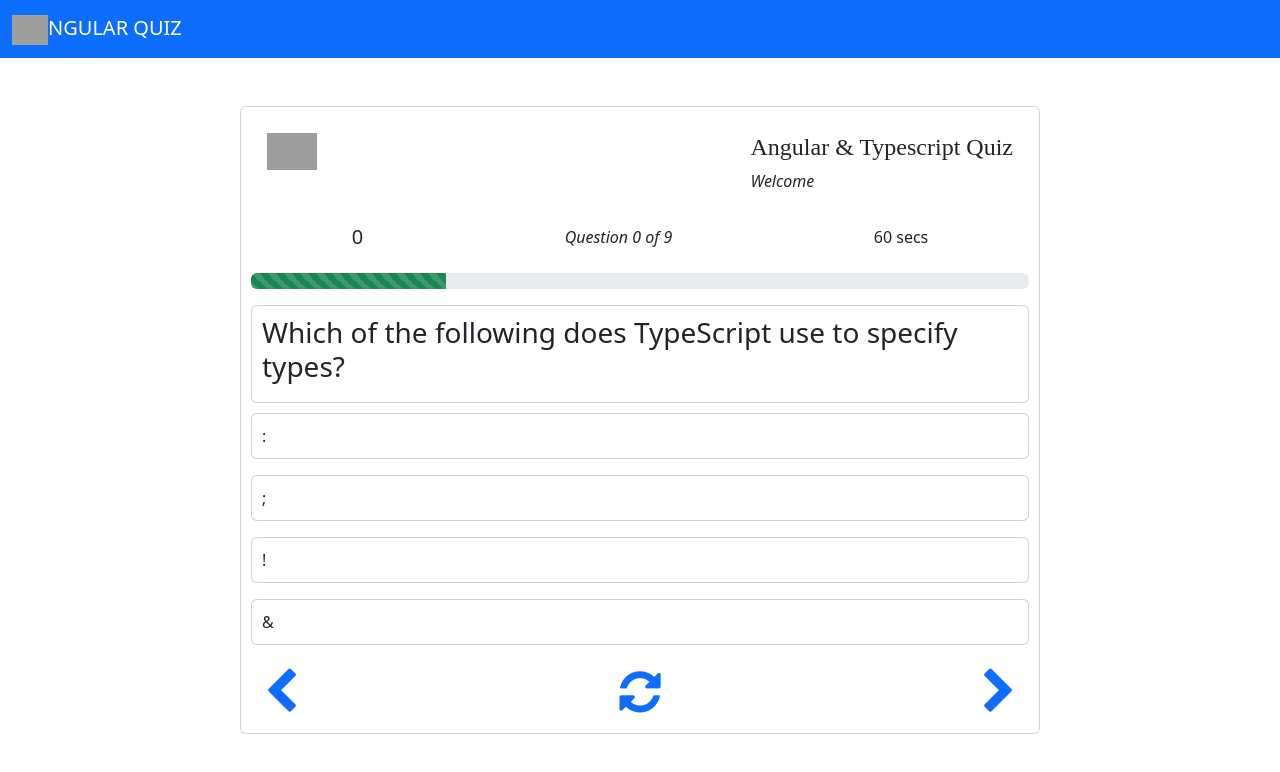
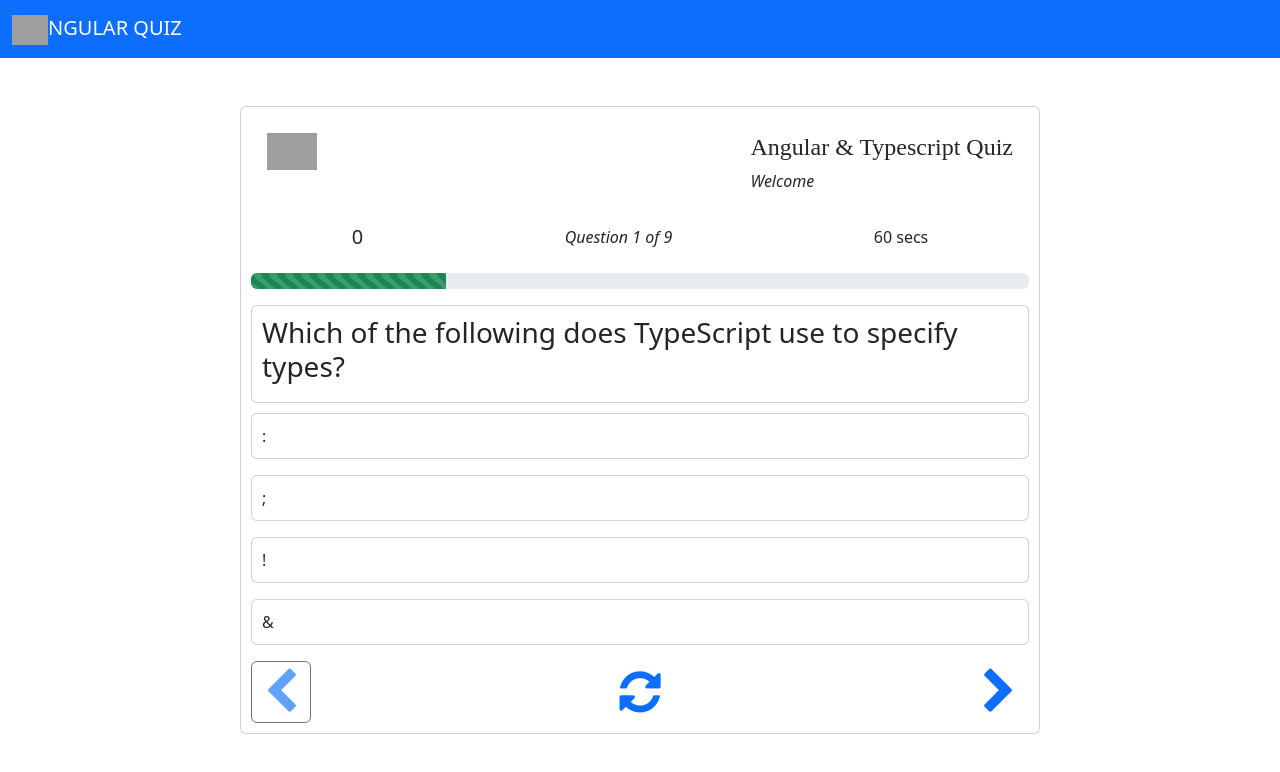
Before and after one commit to JWoltjen/Angular-QuizApp, an Angular app: page /question in a window 1280 px wide. Shown: the top 772 px of the page. Built offline with nearby package versions, Linux system fonts and the light colour scheme; grey boxes are pictures that could not be loaded.

Commit message:
disable previous question navigation if question === 0

```diff
--- a/src/app/question/question.component.html
+++ b/src/app/question/question.component.html
@@ -14,7 +14,7 @@
                 <h5>{{points}}</h5>
             </div>
             <div class="question-remain">
-                <span style="font-style: italic">Question {{currentQuestion}} of 9</span>
+                <span style="font-style: italic">Question {{currentQuestion+1}} of {{questionList.length}}</span>
             </div>
             <div class="timer">
                 {{counter}} secs
@@ -38,7 +38,7 @@
             </ol>
         </div>
         <div class="d-flex justify-content-between">
-            <button class="btn" (click)="previousQuestion()"><i class="fa text-primary fa-chevron-left fa-3x"></i></button>
+            <button [disabled]="currentQuestion === 0" class="btn" (click)="previousQuestion()"><i class="fa text-primary fa-chevron-left fa-3x"></i></button>
             <button class="btn"><i class="fa fa-refresh text-primary fa-3x"></i></button>
             <button class="btn" (click)="nextQuestion()"><i class="fa text-primary fa-chevron-right fa-3x"></i></button>
         </div>
```
